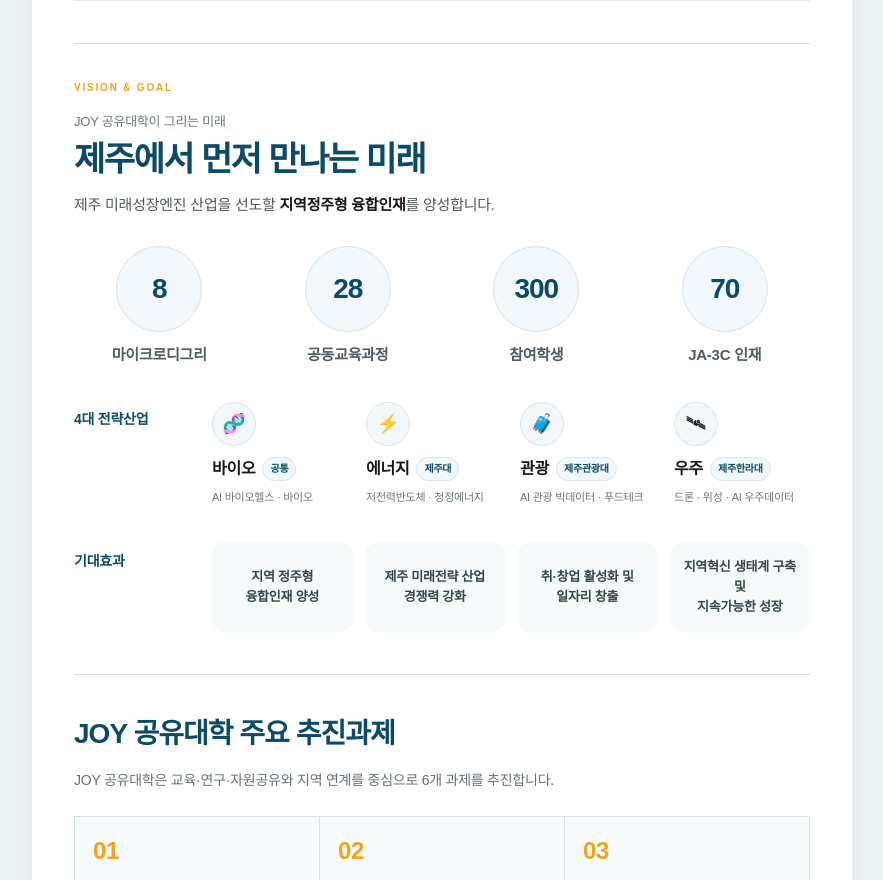
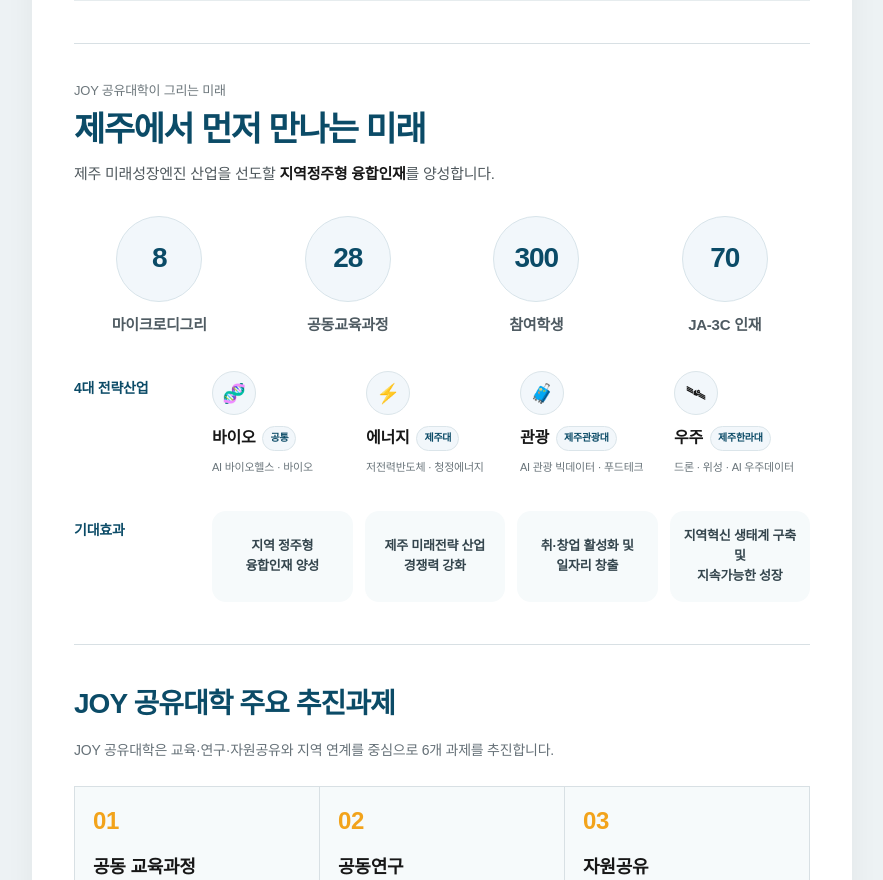
Before and after one commit to hblimwork-sys/JOY-Newsletter, a plain HTML site: page index.html in a window 1280 px wide. Shown: the part 858-1738 px from the top of the page, without its empty margins (198-1081 px from the left). Drawn offline with Linux system fonts and the light colour scheme.

Commit message:
Update index.html

```diff
--- a/index.html
+++ b/index.html
@@ -231,7 +231,6 @@
     </section>
 
     <section>
-      <div class="vision-eyebrow">VISION &amp; GOAL</div>
       <div class="vision-hero">
         <p class="vision-kicker">JOY 공유대학이 그리는 미래</p>
         <h2>제주에서 먼저 만나는 미래</h2>
```
